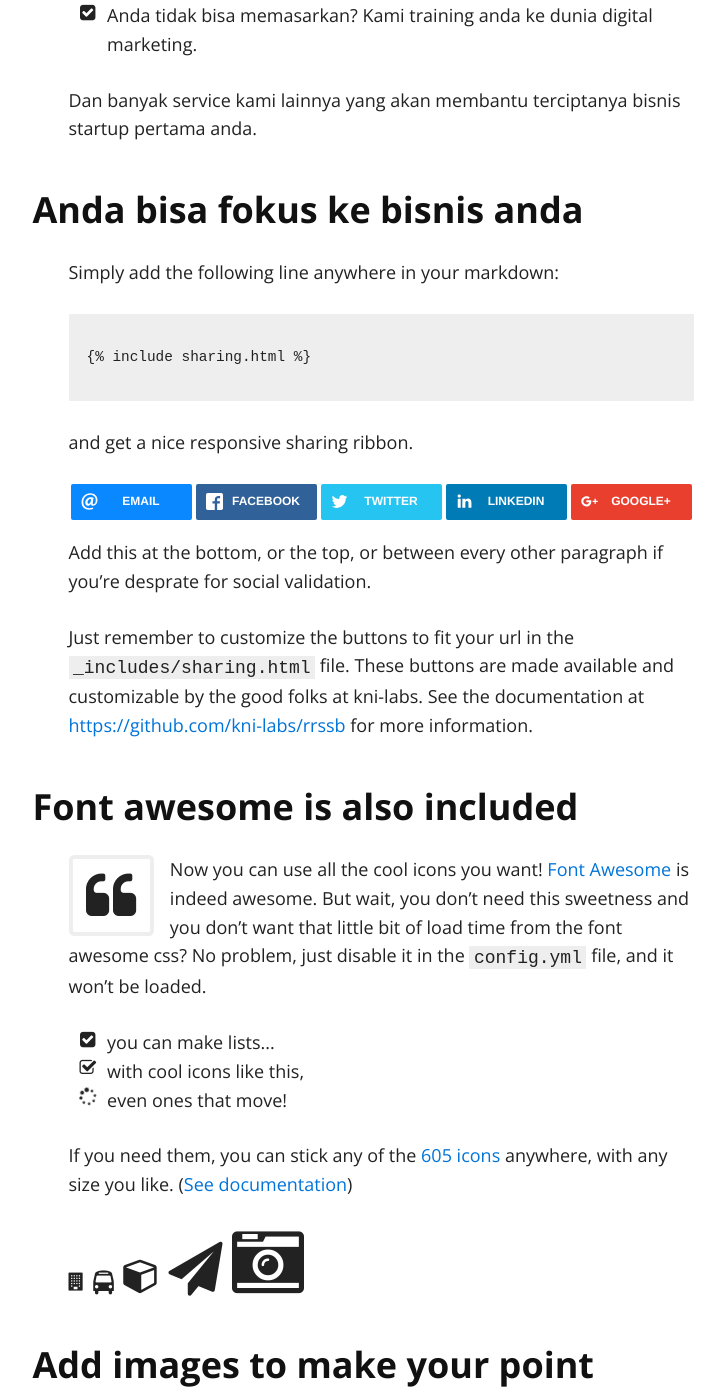
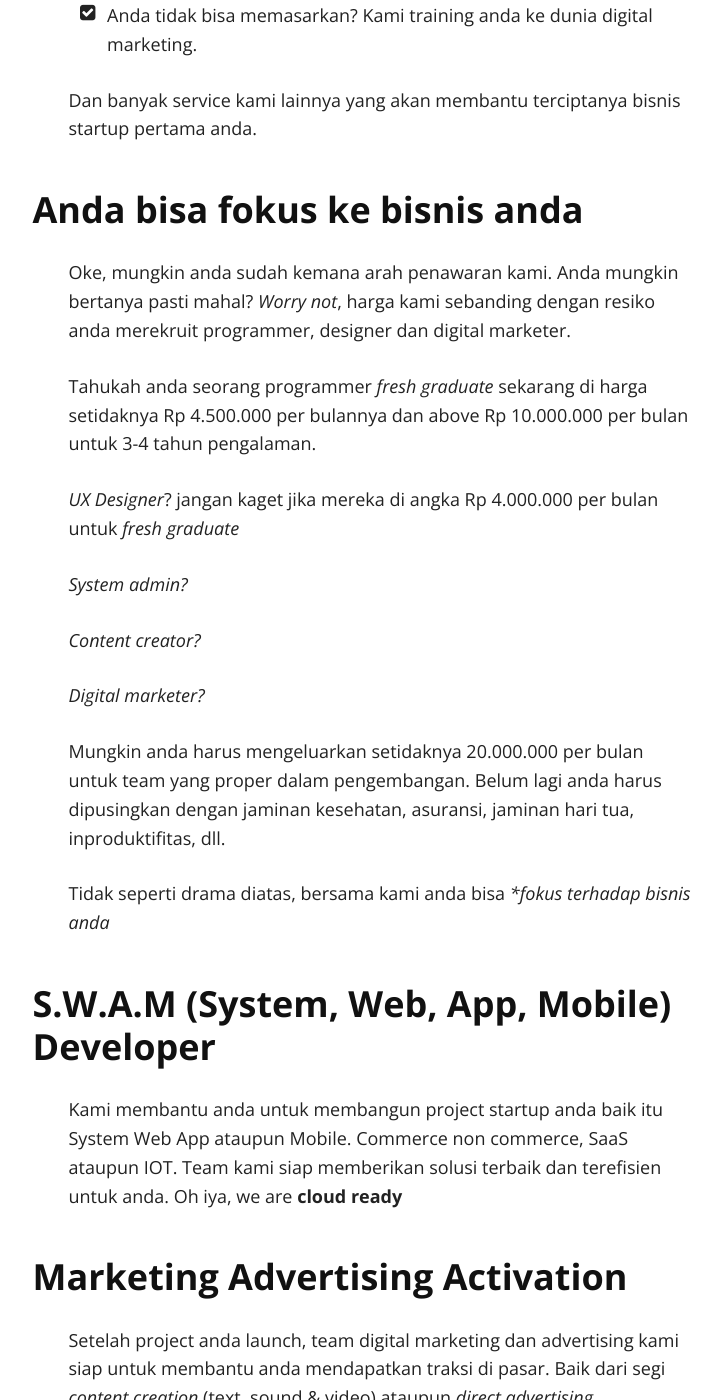
Before and after one commit to kemtol/rocktokom, a Jekyll site: the page built from index.md, in a window 1280 px wide and 1400 px high, scrolled down 2274 px. Shown: the whole window, without its empty margins (259-984 px from the left). Built offline with Jekyll 4.4.1, drawn with Linux system fonts in a browser that asks for light colours; nearby versions of some CDN libraries; a script that is not in the unit is left out; some of the changed text lies outside the part shown.

Commit message:
Update index.md

```diff
--- a/index.md
+++ b/index.md
@@ -21,6 +21,7 @@ Tapi ide hanya sekedar angan saja, karena anda tidak bisa programming lah, anda
 > "Ideas are cheap. A dime a dozen, as they say. It’s the implementation that’s important! The trick isn’t just to have a good business idea, but to actually create and work for it!
 
 ### Kami mungkin jawabannya
+
 Yap, kami mungkin jawabannya. Pengalaman kami 9 tahun di industri ini dengan niche membantu membangun startup atau SME. Kami mengerti masalah anda, kami mengerti kondisi keuangan anda yang baru memulai, kami mengerti apa saja yang anda butuhkan. Karena kami dulu juga sama memulai seperti anda.
 
 <ul class="fa-ul">
@@ -33,41 +34,26 @@ Dan banyak service kami lainnya yang akan membantu terciptanya bisnis startup pe
 
 ### Anda bisa fokus ke bisnis anda
 
-Simply add the following line anywhere in your markdown:
+Oke, mungkin anda sudah kemana arah penawaran kami. Anda mungkin bertanya pasti mahal? *Worry not*, harga kami sebanding dengan resiko anda merekruit programmer, designer dan digital marketer.
 
-<pre><code>{% raw  %}
-{% include sharing.html %}
-{% endraw %}
-</code></pre>
+Tahukah anda seorang programmer *fresh graduate* sekarang di harga setidaknya Rp 4.500.000 per bulannya dan above Rp 10.000.000 per bulan untuk 3-4 tahun pengalaman.
 
-and get a nice responsive sharing ribbon.
+*UX Designer*? jangan kaget jika mereka di angka Rp 4.000.000 per bulan untuk *fresh graduate*
 
-{% include sharing.html %}
+*System admin?*
 
-Add this at the bottom, or the top, or between every other paragraph if you're desprate for social validation.
+*Content creator?*
 
-Just remember to customize the buttons to fit your url in the `_includes/sharing.html` file. These buttons are made available and customizable by the good folks at kni-labs. See the documentation at [https://github.com/kni-labs/rrssb](https://github.com/kni-labs/rrssb) for more information.
+*Digital marketer?*
 
-### Font awesome is also included
+Mungkin anda harus mengeluarkan setidaknya 20.000.000 per bulan untuk team yang proper dalam pengembangan. Belum lagi anda harus dipusingkan dengan jaminan kesehatan, asuransi, jaminan hari tua, inproduktifitas, dll.
 
-<i class="fa fa-quote-left fa-3x fa-pull-left fa-border"></i> Now you can use all the cool icons you want! [Font Awesome](http://fontawesome.io) is indeed awesome. But wait, you don't need this sweetness and you don't want that little bit of load time from the font awesome css? No problem, just disable it in the `config.yml` file, and it won't be loaded.
+Tidak seperti drama diatas, bersama kami anda bisa **fokus terhadap bisnis anda*
 
-<ul class="fa-ul">
-  <li><i class="fa-li fa fa-check-square"></i>you can make lists...</li>
-  <li><i class="fa-li fa fa-check-square-o"></i>with cool icons like this,</li>
-  <li><i class="fa-li fa fa-spinner fa-spin"></i>even ones that move!</li>
-</ul>
+### S.W.A.M (System, Web, App, Mobile) Developer
 
-If you need them, you can stick any of the [605 icons](http://fontawesome.io/icons/) anywhere, with any size you like. ([See documentation](http://fontawesome.io/examples/))
+Kami membantu anda untuk membangun project startup anda baik itu System Web App ataupun Mobile. Commerce non commerce, SaaS ataupun IOT. Team kami siap memberikan solusi terbaik dan terefisien untuk anda. Oh iya, we are **cloud ready**
 
-<i class="fa fa-building"></i>&nbsp;&nbsp;<i class="fa fa-bus fa-lg"></i>&nbsp;&nbsp;<i class="fa fa-cube fa-2x"></i>&nbsp;&nbsp;<i class="fa fa-paper-plane fa-3x"></i>&nbsp;&nbsp;<i class="fa fa-camera-retro fa-4x">
+### Marketing Advertising Activation
 
-### Add images to make your point
-
-Images play nicely with this template as well. Add diagrams or charts to make your point, and the template will fit them in appropriately.
-
-<img src="images/hello.svg" alt="sample image">
-
-Lorem ipsum dolor sit amet, consectetur adipiscing elit, sed do eiusmod tempor incididunt ut labore et dolore magna aliqua. Ut enim ad minim veniam, quis nostrud exercitation ullamco laboris nisi ut aliquip ex ea commodo consequat. Duis aute irure dolor in reprehenderit in voluptate velit esse cillum dolore eu fugiat nulla pariatur. Excepteur sint occaecat cupidatat non proident, sunt in culpa qui officia deserunt mollit anim id est laborum.
-
-Thanks to [Shu Uesengi](https://github.com/chibicode) for inspiring and providing the base for this template with his excellent work, [solo](https://github.com/chibicode).
+Setelah project anda launch, team digital marketing dan advertising kami siap untuk membantu anda mendapatkan traksi di pasar. Baik dari segi *content creation* (text, sound & video) ataupun *direct advertising.*
```
